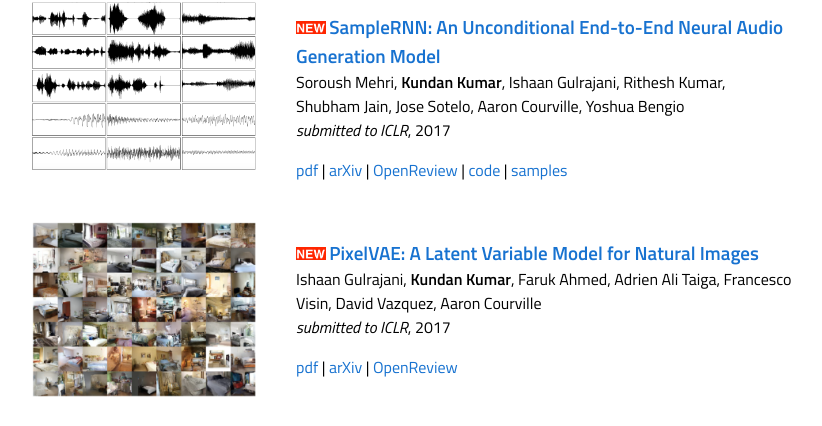
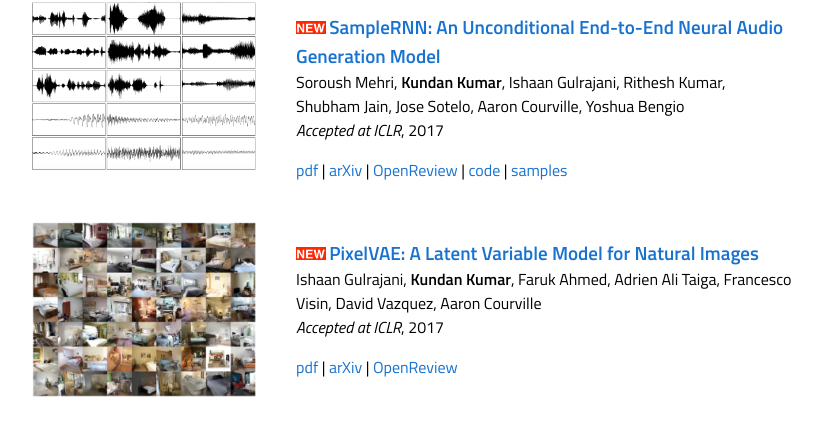
Before and after one commit to kundan2510/kundan2510.github.io, a Jekyll site: the page built from index.html, in a window 1280 px wide. Shown: the part 821-1247 px from the top of the page, without its empty margins (228-1050 px from the left). Built offline with Jekyll 4.4.1, drawn with Linux system fonts in a browser that asks for light colours.

Commit message:
Update index.html

```diff
--- a/index.html
+++ b/index.html
@@ -83,7 +83,7 @@
 					<img src="images/new.png" alt="[NEW]" style="border-style: none" width="6%">
 				      <heading>SampleRNN: An Unconditional End-to-End Neural Audio Generation Model</heading></a><br>
 					      Soroush Mehri, <strong>Kundan Kumar</strong>, Ishaan Gulrajani, Rithesh Kumar, Shubham Jain, Jose Sotelo, Aaron Courville, Yoshua Bengio<br>
-				      <em>submitted to ICLR</em>, 2017
+				      <em>Accepted at ICLR</em>, 2017
 				      <br></p>
 
 				      <div class="paper" id="sampleRNN">
@@ -104,7 +104,7 @@
 				      <img src="images/new.png" alt="[NEW]" style="border-style: none" width="6%">
 				      <heading>PixelVAE: A Latent Variable Model for Natural Images</heading></a><br>
 					      Ishaan Gulrajani, <strong>Kundan Kumar</strong>, Faruk Ahmed, Adrien Ali Taiga, Francesco Visin, David Vazquez, Aaron Courville<br>
-				      <em>submitted to ICLR</em>, 2017
+				      <em>Accepted at ICLR</em>, 2017
 				      <br></p>
 
 				      <div class="paper" id="pixelVAE">
```
